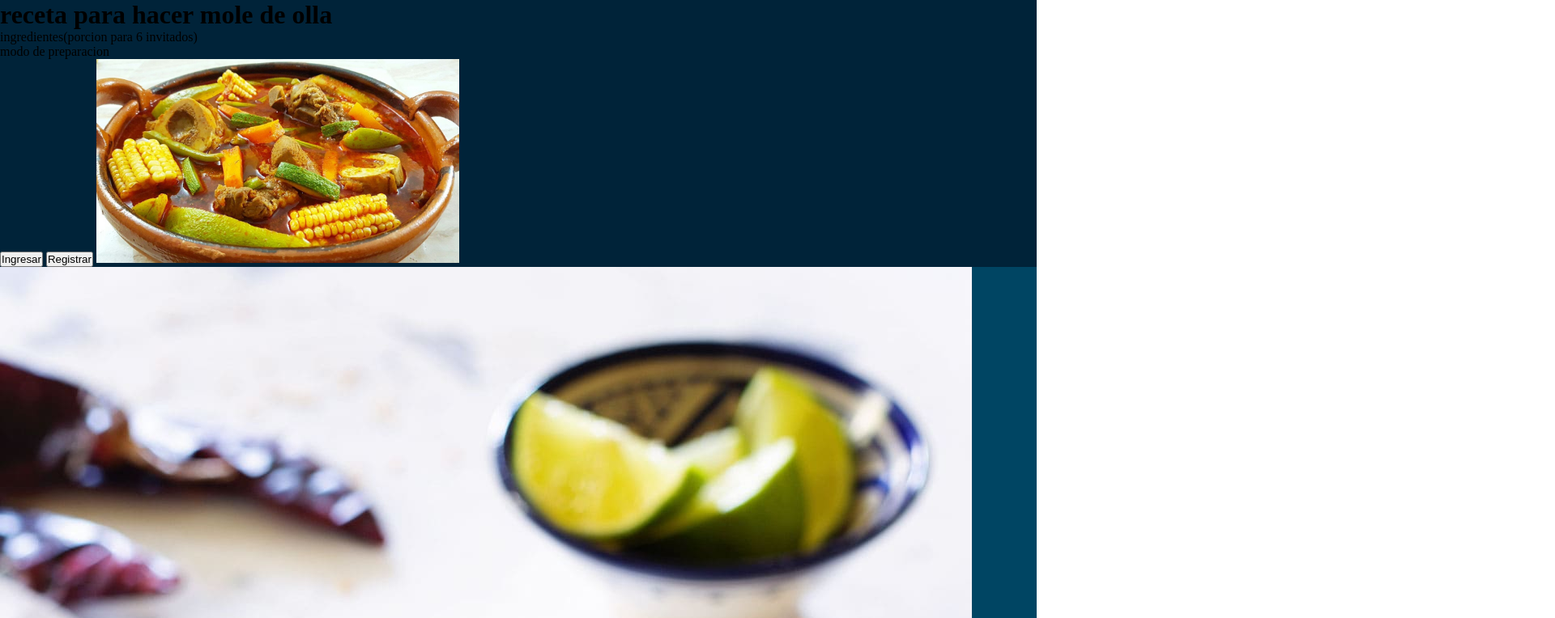
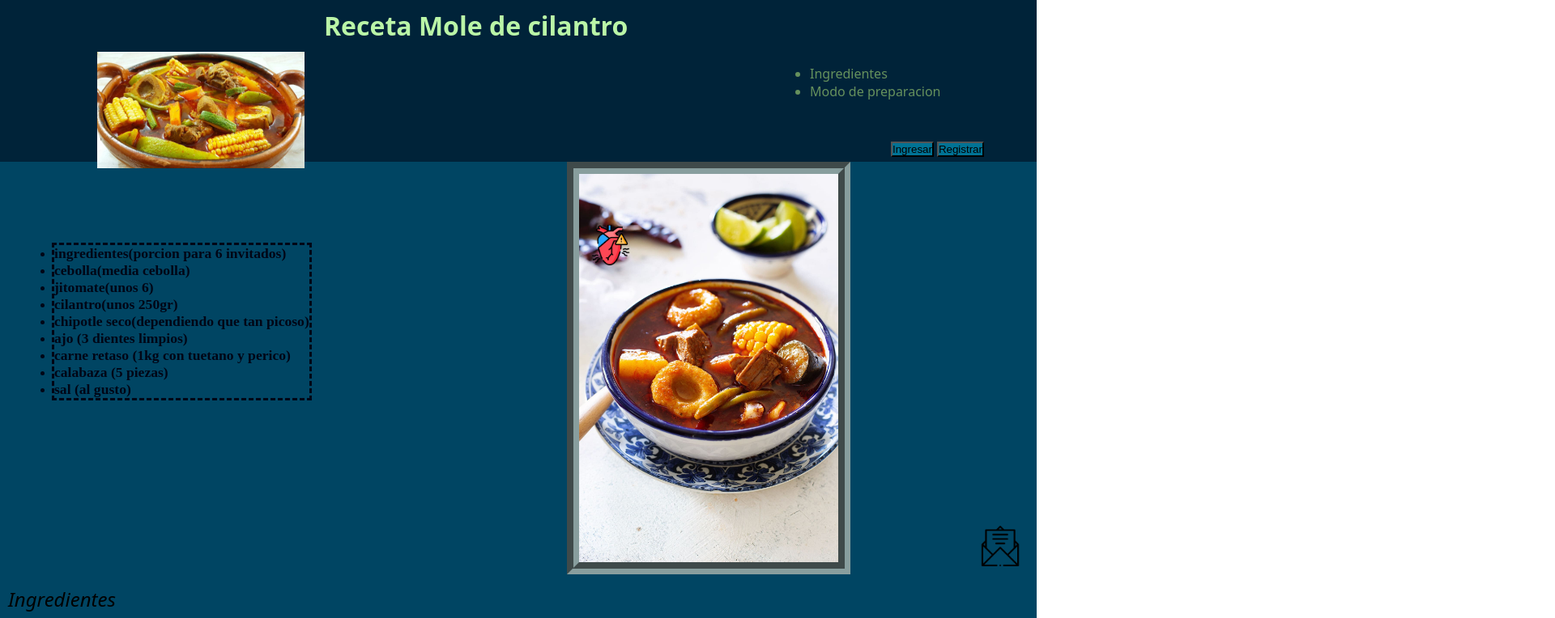
Before and after one commit to CPAposibility/receta, a plain HTML site: page receta/index.html in a window 1280 px wide. Shown: the top 764 px of the page at 81% size, 1920 px wide, since content can reach past the window. Drawn offline with Linux system fonts and the light colour scheme; a web font is replaced by a local one.

Commit message:
ultimas modificaciones
ya terminamos el formato

```diff
--- a/receta/css/estilos.css
+++ b/receta/css/estilos.css
@@ -4,6 +4,18 @@
 
 header{
     background-color: #002339;
+    height: 200px;
+    position: sticky;
+    top: 0px;
+    z-index: 2;
+}
+
+.menu-item{
+    font-family: 'bitcount', system-ui;
+    color: #66915d;
+    position: relative;
+    left: 1000px;
+    top: 80px;
 }
 
 main{
@@ -15,9 +27,80 @@ footer{
 }
 
 #olla{
-    width: 35%;
+    width: 20%;
+    position: relative;
+    left: 1px;
+    top: 20px;
+}
+#moledeolla{
+    width: 25%;
+    border: 15px rgb(136, 158, 158) groove;
+    position: relative;
+    left: 700px;
+
+}
+.redes{
+    width: 6%;
+    height: 6%;
+    position: relative;
+    left: 1000px;
 }
 
-.redes{
-    width: 10%;
+#titulo {
+    font-family: 'bitcount', system-ui;
+    color: #baf5a7;
+    position: absolute;
+    left: 400px;
+    top: 10px;
 }
+
+#lista_1{
+    font-weight: bold;
+    font-size: 1.1em;
+    color: #010616;
+    position: absolute;
+    top: 300px;
+    left: 5%;
+    border-style: dashed;
+}
+#lista_2{
+    font-style: normal;
+
+}
+
+.subtitulo {
+    border: 15px rgb(245, 168, 145);
+    padding: 10px;
+    width: 25%;
+    border-radius: 15px;
+    font-family: "Bitcount", system-ui;
+    font-optical-sizing: auto;
+    font-weight: 300;
+    font-style: normal;
+    font-variation-settings:
+    "slnt" 0,
+    "CRSV" 0.5,
+    "ELSH" 0,
+    "ELXP" 0;
+
+}
+.boton{
+    position: relative;
+    top: 1px;
+    left: 1100px;
+    background-color: #007395;
+}
+
+#corazon{
+    width: 50px;
+    position: relative;
+    bottom: 750px;
+    left: 650px;
+}
+
+#mail{
+    width: 50px;
+    position: fixed;
+    bottom: 100px;
+    right: 20px;
+}
--- a/receta/index.html
+++ b/receta/index.html
@@ -1,49 +1,50 @@
 <!DOCTYPE html>
 <html lang="en">
 
-<header>
+<head>
     <meta charset="UTF-8">
     <meta name="viewport" content="width=device-width, initial-scale=1.0">
     <title>Receta</title>
     <link rel="stylesheet" href="css/estilos.css">
+    <link rel="preconnect" href="https://fonts.googleapis.com">
+    <link rel="preconnect" href="https://fonts.gstatic.com" crossorigin>
+    <link href="https://fonts.googleapis.com/css2?family=Bitcount:wght@100..900&display=swap" rel="stylesheet">
     </head>
+    <body>
 
-<body>
     <header>
-        <h1>
-            receta para hacer mole de olla
-        </h1>
+        <h1 id="titulo">    Receta Mole de cilantro        </h1>
+
         <nav>
-            <ul>
+            <ul class="menu-item">
                 <li>
-                    ingredientes(porcion para 6 invitados)
+                    Ingredientes
                 </li>
                 <li>
-                    modo de preparacion
+                    Modo de preparacion
                 </li>
             </ul>
-        </nav> <button>Ingresar</button> <button>Registrar</button>
+        </nav>
+        <button class="boton">Ingresar</button> <button class="boton">Registrar</button>
+
         <img id= "olla" src="img/moilto de olla.jpg" alt="logotipo">
-
-
     </header>
     <main>
-        <img src="img/moledeolla.jpg" alt="descripcion_sopa">
-        <h2>
-        <em>Molito de cilantro.</em>
+        <img id="moledeolla" src="img/moledeolla.jpg" alt="descripcion_sopa">
+        <h2 id="lista_2" class="subtitulo">
+        <em>Ingredientes</em>
         </h2>
-        <h2>
-            ingredientes
-        </h2>
-        <!-- <ul> lista desordenada -->
+        <ul id="lista_1">
+                <li><strong>ingredientes(porcion para 6 invitados)</strong>                </li>
                 <li>cebolla(media cebolla)</li>
                 <li>jitomate(unos 6)</li>
                 <li>cilantro(unos 250gr)</li>
                 <li>chipotle seco(dependiendo que tan picoso)</li>
-            <li>ajo<(3 dientes limpios)/li>
+                <li>ajo (3 dientes limpios)</li>
                 <li>carne retaso (1kg con tuetano y perico)</li>
                 <li>calabaza (5 piezas)</li>
                 <li>sal (al gusto)</li>
+            </ul>
         <h2>Modo de preparacion</h2>
             <ol>
                 <li>freir el ajo junto con los chipotles(muy importante que no se quemen)</li>
@@ -67,8 +68,10 @@
             También se utilizan vegetales como calabaza, zanahoria, chayote, ejotes y elote.
             Mientras que para el caldo se utiliza una mezcla de chile guajillo y epazote.</p>
             <a href="https://aluminiomonarca.mx/blogs/news/receta-de-mole-de-olla-un-platillo-con-tradicion?srsltid=AfmBOoruXOtn0SGSMhAU1G7qReLhIjSYQZEre3XLV2HxaUw0DWAgth6f" target="_blank"> conoce mas </a>
+            <img id="corazon" src="img/heart-attack.png" alt="icono de corazon">
+            <img id="mail"  src="img/open.png" alt="correo">
 
-        </ul>
+
 
     </main>
     <footer>
```
Also changed, not shown: receta/img/heart-attack.png (added), receta/img/open.png (added). Lines whose indentation alone changed are shown as unchanged.
